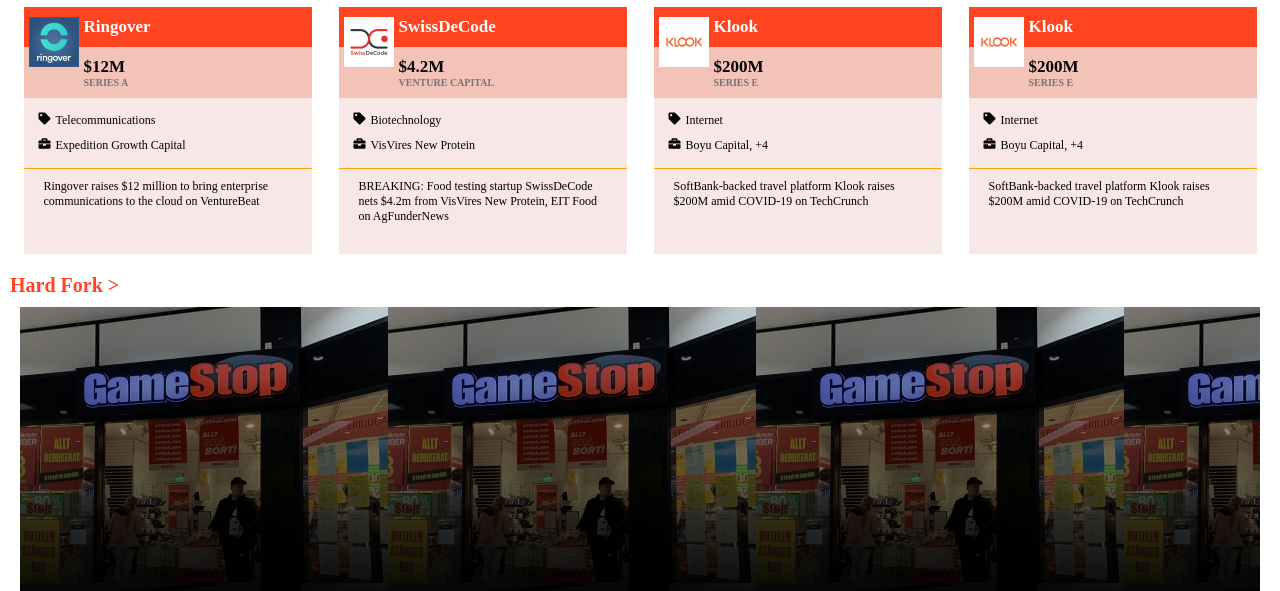
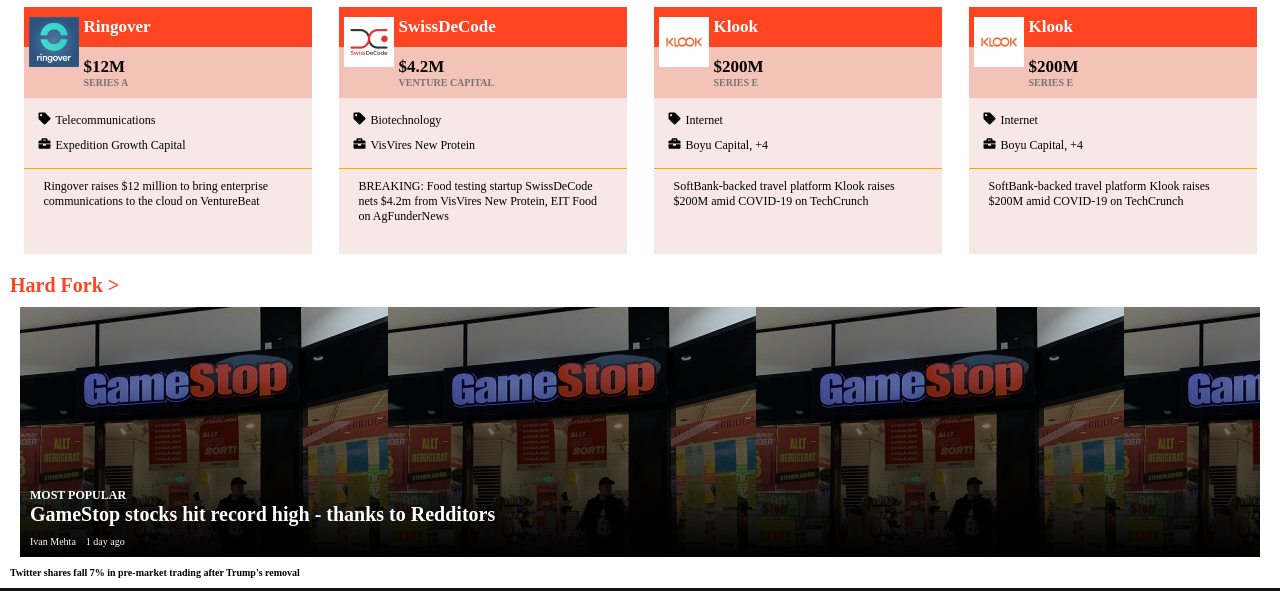
Before and after one commit to zilton7/twc-copy, a website: page index.html in a window 1280 px wide. Shown: the part 556-1147 px from the top of the page. Drawn offline with Linux system fonts and the light colour scheme.

Commit message:
Finish styling the hard fork section popular article

```diff
--- a/index.html
+++ b/index.html
@@ -277,7 +277,18 @@
       </a>
       <ul>
         <li>
-          <article class="popular popular-1"></article>
+          <article class="popular popular-1">
+            <header class="popular-header">
+              <h5>Most Popular</h5>
+              <h3 class="popular-title">
+                GameStop stocks hit record high - thanks to Redditors
+              </h3>
+              <ul class="popular-byline">
+                <li>Ivan Mehta</li>
+                <li>1 day ago</li>
+              </ul>
+            </header>
+          </article>
         </li>
         <li>
           <article class="latest latest-1"></article>
--- a/style.css
+++ b/style.css
@@ -295,15 +295,48 @@
   color: black;
 }
 
+.hard-fork ul {
+  /* align-items: fle; */
+}
+
 .hard-fork ul li h4 a {
   color: black;
 }
 
 .hard-fork ul li article.popular-1 {
-  min-height: 30rem;
-  margin: 1rem;
   background: linear-gradient(rgba(0, 0, 0, 0.1), rgba(0, 0, 0, 1)),
     url("./images/1280px-GameStop_Globen-e1611550531323-368x276.jpg");
+}
+
+article.popular {
+  display: flex;
+  align-items: flex-end;
+  min-height: 25rem;
+  margin: 1rem;
+  padding: 1rem;
+  color: white;
+}
+
+article.popular h5 {
+  text-transform: uppercase;
+  font-size: 1.2rem;
+}
+
+article.popular .popular-title {
+  font-size: 2rem;
+}
+
+article.popular ul {
+  display: flex;
+}
+
+article.popular ul li {
+  margin-top: 1rem;
+  margin-right: 1rem;
+}
+
+article.popular h3 {
+  font-size: 2rem;
 }
 
 footer nav.social ul li {
```
